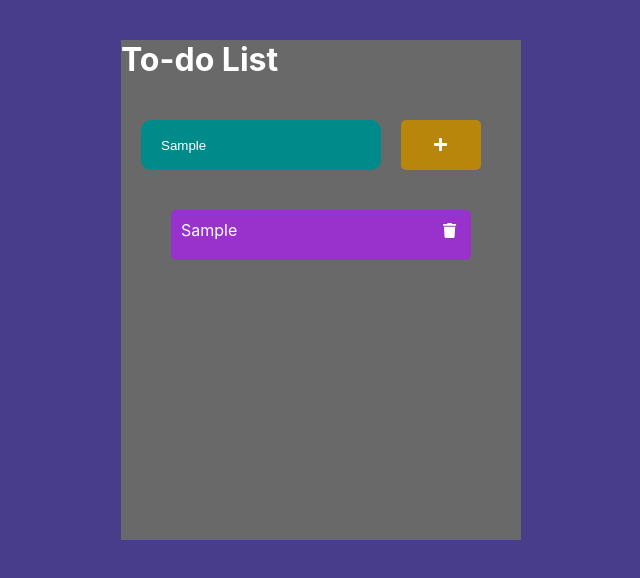
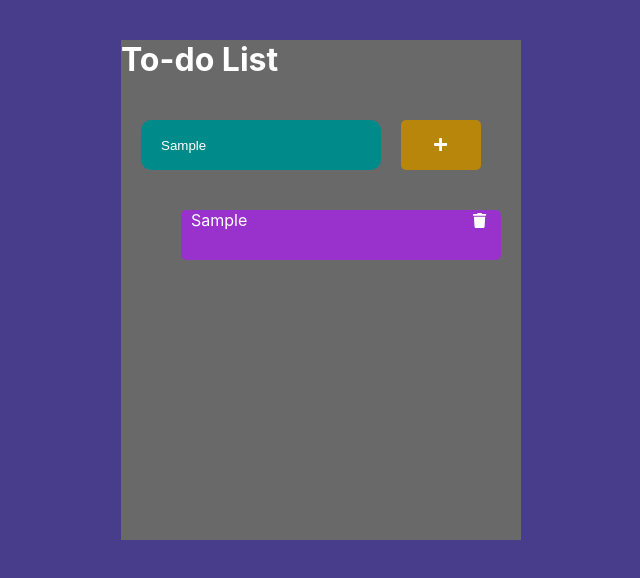
Before and after one commit to TriniBora/react-todo-list, a React (Create React App) app: page / in a window 1280 px wide. Both pictures are taken after typing "Sample" into the empty fields and a click on the button 760 px from the left and 144 px from the top of the page. Shown: the top 578 px of the page, without its empty margins (319-959 px from the left). Built offline with nearby package versions, Linux system fonts and the light colour scheme.

Commit message:
Modularized TodoList

```diff
--- a/src/components/TodoList.js
+++ b/src/components/TodoList.js
@@ -1,6 +1,25 @@
 import React, { Component } from "react";
 import "../css/TodoList.css";
 import { FontAwesomeIcon } from "@fortawesome/react-fontawesome";
+
+
+class Todo extends Component {
+  constructor ( props ) {
+    super( props );
+  }
+
+  render() {
+    return(
+    <>
+      <li className="list">
+        { this.props.description }
+        <i>
+          <FontAwesomeIcon className="icon" icon={ [ "fas", "trash" ] } onClick={ () => this.props.deleteTodo( this.props.id ) } />
+        </i>
+      </li>
+    </>)
+  }
+}
 
 class TodoList extends Component {
   constructor(props) {
@@ -8,21 +27,12 @@ class TodoList extends Component {
   }
 
   render() {
-    const items = this.props.todoList.map((item) => {
-      return (
-          <div className="list" key={ item.id }>
-          <p>
-            {item.description}{" "}
-            <i>
-                <FontAwesomeIcon className="icon" icon={ [ "fas", "trash" ] } onClick={ ()=> this.props.deleteTodo(item.id) }/>
-            </i>
-          </p>
-        </div>
-      );
-    });
+    const items = this.props.todoList;
+    return (
+      <ul>{ items.map( ( item ) => <Todo key={ item.id } description={ item.description } deleteTodo={ this.props.deleteTodo }/> ) }</ul>
+    );
+  }
 
-    return <div>{items}</div>;
-  }
 }
 
 export default TodoList;
--- a/src/css/TodoList.css
+++ b/src/css/TodoList.css
@@ -8,8 +8,12 @@
 
 }
 
-.list p{
-    padding: 10px;
+ul{
+    list-style: none;
+}
+
+li{
+    padding: 0 10px;
     position: relative;
 }
 
```
Also changed, not shown: src/App.js (+0 -11 lines).
